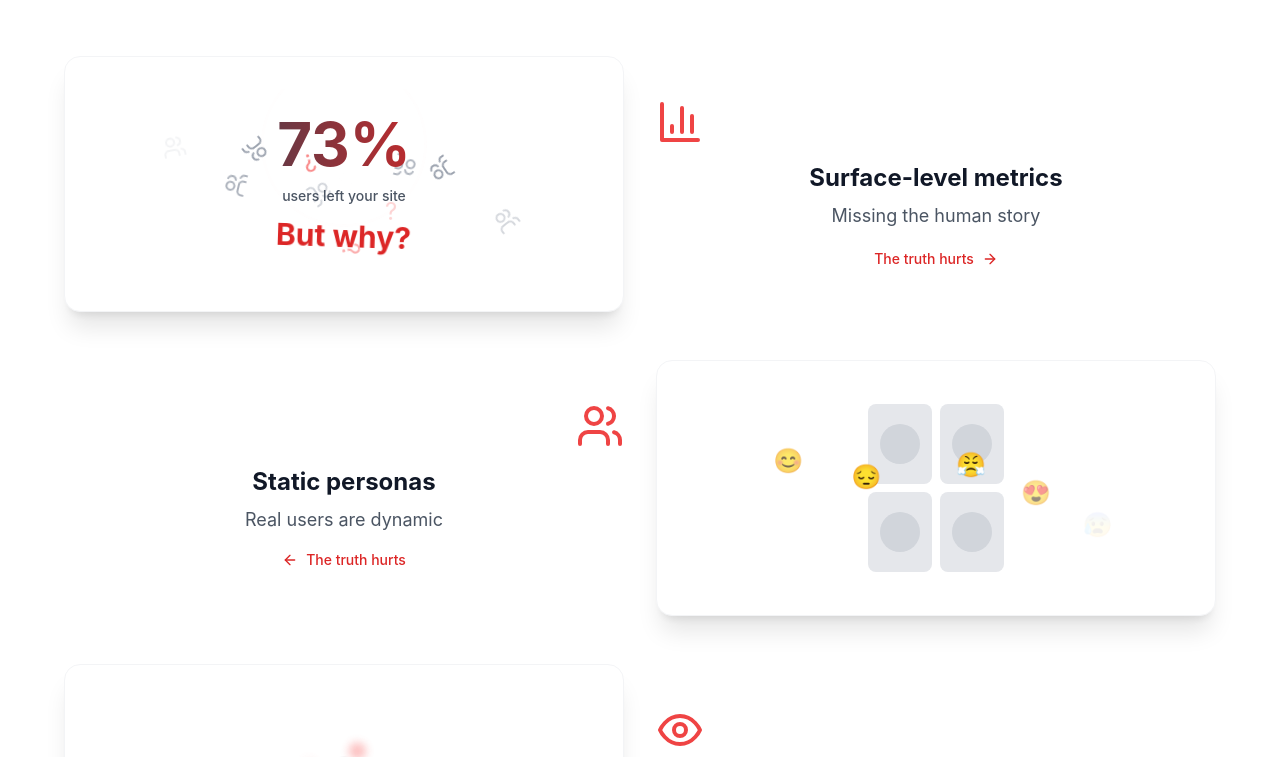
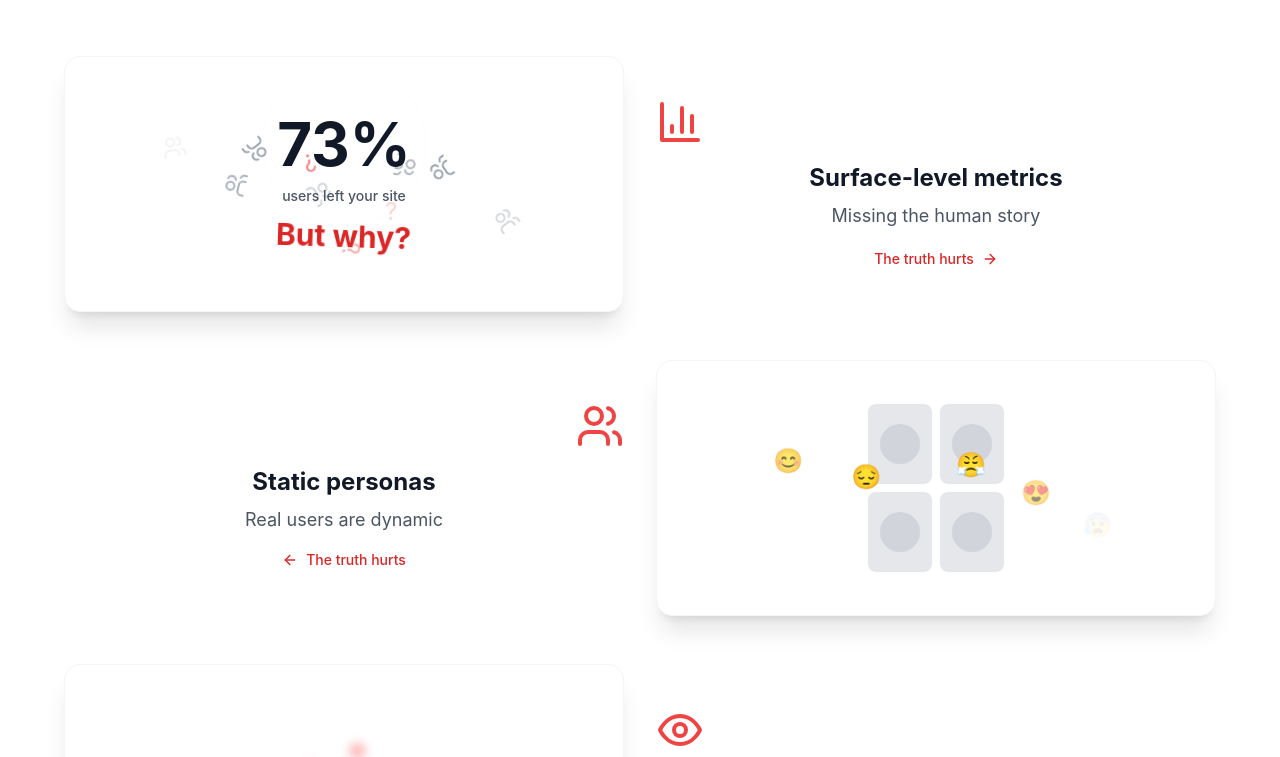
Before and after one commit to Treeback/wivvy-landing, a Next.js app: page / in a window 1280 px wide. Shown: the part 1118-1875 px from the top of the page. Built offline with nearby package versions, Linux system fonts and the light colour scheme.

Commit message:
Change 73% text color to black

```diff
--- a/components/ProblemStatement.tsx
+++ b/components/ProblemStatement.tsx
@@ -66,23 +66,9 @@ const ProblemStatement = () => {
                   transition={{ delay: 0.2 }}
                   className="text-6xl font-bold"
                 >
-                  <motion.span
-                    className="text-transparent bg-clip-text bg-gradient-to-r from-gray-700 to-red-600"
-                    animate={{
-                      backgroundPosition: ['0% 50%', '100% 50%', '0% 50%']
-                    }}
-                    transition={{
-                      duration: 3,
-                      repeat: Infinity,
-                      ease: "linear"
-                    }}
-                    style={{
-                      backgroundSize: '200% 200%',
-                      display: 'inline-block'
-                    }}
-                  >
+                  <span className="text-gray-900">
                     73%
-                  </motion.span>
+                  </span>
                 </motion.div>
 
                 {/* Pulsing ring around percentage */}
```
